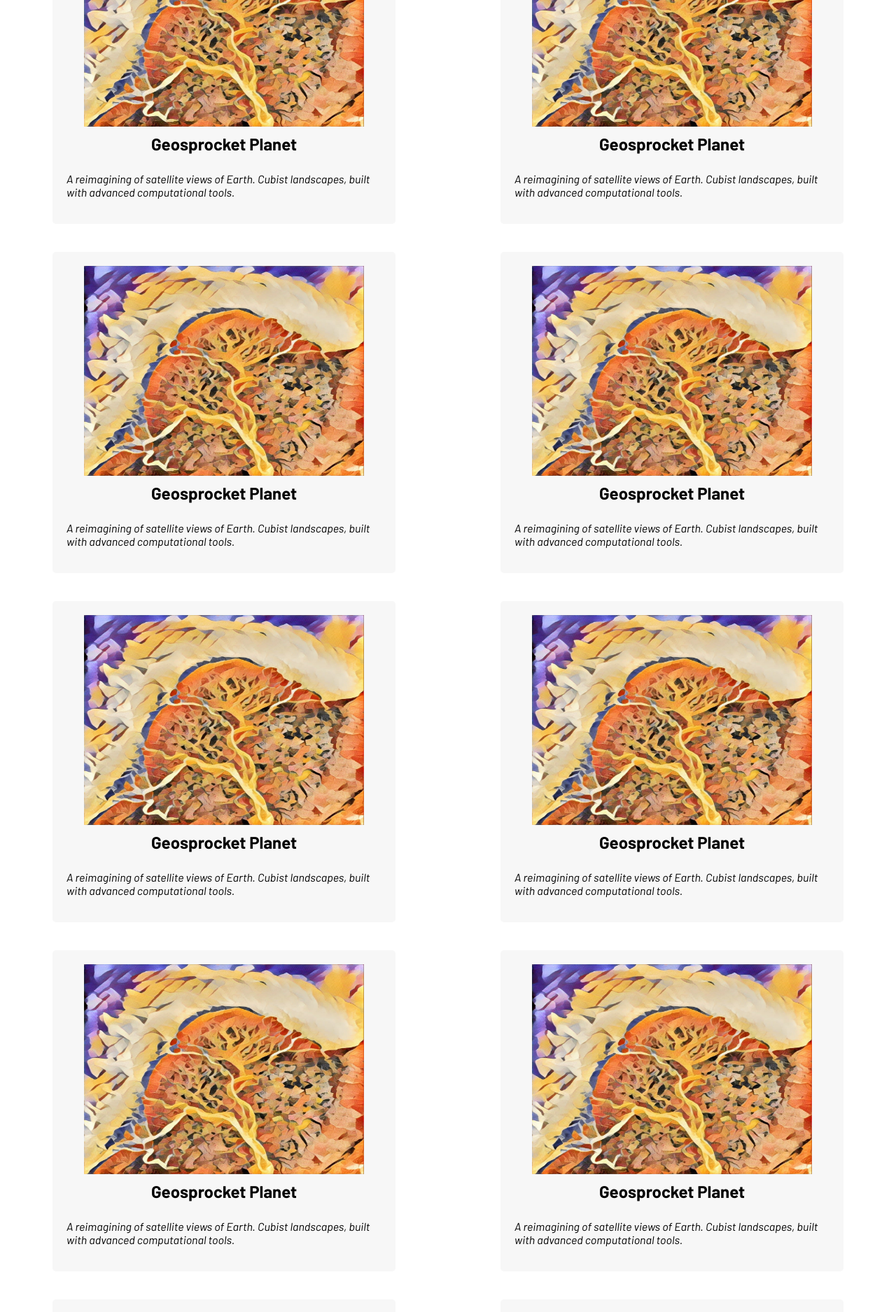
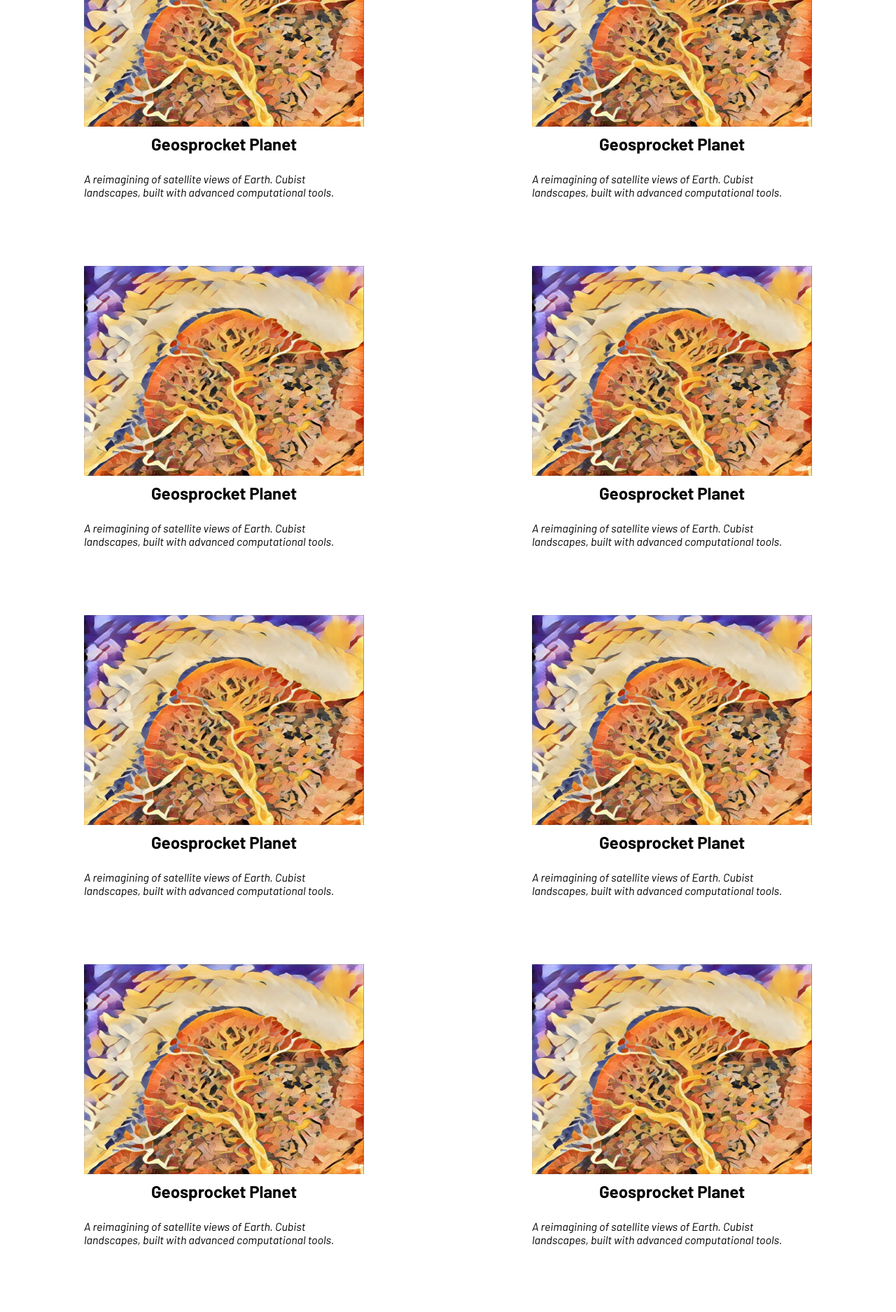
Before and after one commit to mapartists/mapartists.github.io, a Jekyll site: the page built from index.markdown, in a window 1280 px wide. Shown: the part 428-2303 px from the top of the page at 70% size. Built offline with Jekyll 4.4.1, drawn with Linux system fonts in a browser that asks for light colours.

Commit message:
Small style changes

```diff
--- a/_layouts/default.html
+++ b/_layouts/default.html
@@ -29,13 +29,13 @@
                                 {% endfor %}
                                 {% if shop.images.size > 1 %}
                                     <div class="carousel-controls">
-                                        <button class="carousel-control-button previous">&lt;</button>
+                                        <button aria-label="previous image" class="carousel-control-button previous">&lt;</button>
                                         <div class="image-dots">
                                             {% for image in shop.images %}
-                                                <button class="image-dot {% if forloop.first == true %} active {% endif %}">&bull;</button>
+                                                <button aria-label="change image" class="image-dot {% if forloop.first == true %} active {% endif %}">&bull;</button>
                                             {% endfor %}
                                         </div>
-                                        <button class="carousel-control-button next">&gt;</button>
+                                        <button aria-label="next image" class="carousel-control-button next">&gt;</button>
                                     </div>
                                 {% endif %}
                             </div>
--- a/assets/css/style.css
+++ b/assets/css/style.css
@@ -56,8 +56,7 @@ div.main-content ul li.shop {
     display: flex;
     flex-direction: column;
     align-items: center;
-    width: 450px;
-    background-color: #f7f7f7;
+    width: 400px;
     margin: 20px 0;
     padding: 20px;
     border-radius: 5px;
@@ -112,7 +111,7 @@ li.shop div.carousel .carousel-controls {
 button.carousel-control-button {
     font-size: 20px;
     transform: scaleY(1.5);
-    -webkit-text-stroke: 1px rgba(255,255,255,.25);
+    -webkit-text-stroke: 1px rgba(255,255,255,.5);
 }
 
 button.carousel-control-button, button.image-dot {
```
